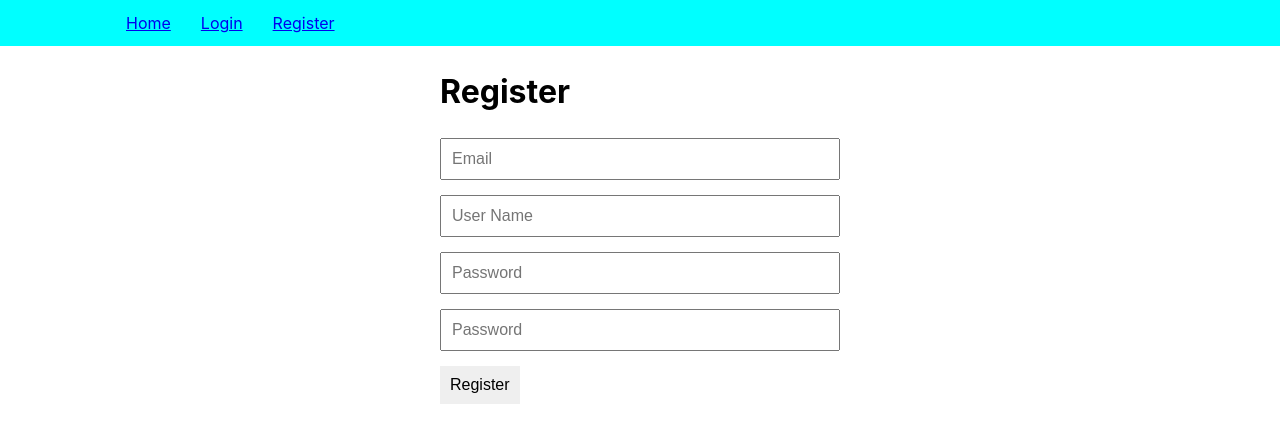
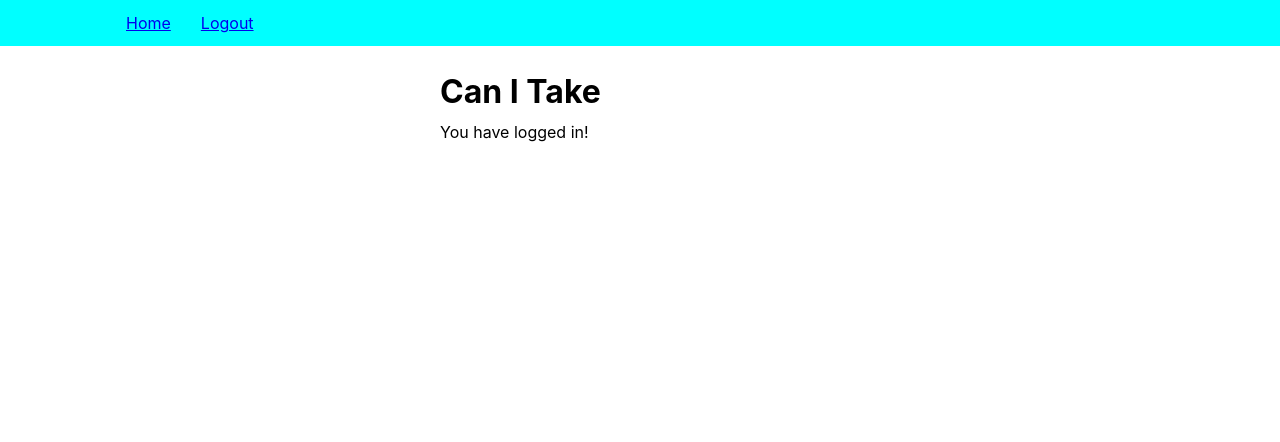
Before and after one commit to sudokid-software/can_i_take, a React (Create React App) app: page /register in a window 1280 px wide. Shown: the top 442 px of the page. Built offline with nearby package versions, Linux system fonts and the light colour scheme.

Commit message:
Started adding loggedin detection

```diff
--- a/src/components/Navigation/Navigation.js
+++ b/src/components/Navigation/Navigation.js
@@ -1,5 +1,5 @@
 import { Link } from "wouter";
-import React from "react";
+import React, { Fragment } from "react";
 
 import "./navigation.scss";
 
@@ -12,6 +12,8 @@ const Nav = () => {
             Home
           </Link>
         </li>
+        {true?<li><Link className="nav-link" href={"/logout"}>Logout</Link></li>
+          : <Fragment>
             <li>
               <Link className="nav-link" href={"/login"}>
                 Login
@@ -22,6 +24,8 @@ const Nav = () => {
                 Register
               </Link>
             </li>
+          </Fragment>
+          }
       </ol>
     </nav>
   );
--- a/src/containers/App/App.js
+++ b/src/containers/App/App.js
@@ -14,7 +14,7 @@ import './App.scss';
 const App = () => {
   return (
     <Switch>
-      <Route path="/register" component={() => <Register initialValues={registerInit()} /> }/>
+      <Route path="/register" component={() => true?<Main/>:<Register initialValues={registerInit()} /> }/>
       <Route path="/login" component={() => <Login initialValues={registerInit()} /> } />
       <Route path="/main" component={() => <Main initialValues={registerInit()} /> } />
       <Route path="/" component={Home}/>
--- a/src/containers/Auth/Form/AuthForm.js
+++ b/src/containers/Auth/Form/AuthForm.js
@@ -1,4 +1,4 @@
-import React, { useReducer, useState } from "react";
+import React, { useReducer, useState, Fragment } from "react";
 import PropTypes from "prop-types";
 import axios from 'axios';
 import { reducer, init } from "./auth-form.reducer";
@@ -40,8 +40,8 @@ const AuthForm = props => {
   };
 
   const onSubmitHandler = event => {
-    event.preventDefault();
     if (checkForErrors()) {
+      event.preventDefault();
       return;
     }
 
@@ -53,12 +53,13 @@ const AuthForm = props => {
   };
 
   const handleRegister = () => {
-    const {username, email, password1, password2} = formData;
+    const {username, email, password1, password2, company} = formData;
     axios.post('http://localhost:4000/api/user/register', {
       username,
       email,
       password1,
-      password2
+      password2,
+      company
     })
       .then(function (response) {
         console.log(response);
@@ -69,15 +70,29 @@ const AuthForm = props => {
   };
 
   const handleLogin = () => {
+    const {username, password1} = formData;
+    axios.post('http://localhost:4000/api/user/login', {
+      username,
+      password1,
+    })
+      .then(function (response) {
+        console.log(response);
+      })
+      .catch(function (error) {
+        console.log(error);
+      });
   };
 
   return (
-    <div className="auth-form">
+    <form className="auth-form">
       {props.heading ? <h1 className="auth-form--heading">{props.heading}</h1> : null}
       {/* Registration Email field */}
       {error!==''?<span>{error}</span>:null}
       {props.isRegister ? (
-        <input type="text" name="email" placeholder="Email" onChange={onChangeHandler} required />
+        <Fragment>
+          <input type="email" name="email" placeholder="Email" onChange={onChangeHandler} required />
+          <input type="text" name="company" placeholder="Company Code" onChange={onChangeHandler} />
+        </Fragment>
       ) : null}
       <input
         type="text"
@@ -104,7 +119,7 @@ const AuthForm = props => {
         />
       ) : null}
       <button onClick={onSubmitHandler}>{props.isRegister ? "Register" : "Login"}</button>
-    </div>
+    </form>
   );
 };
 
--- a/src/containers/Auth/Form/auth-form.reducer.js
+++ b/src/containers/Auth/Form/auth-form.reducer.js
@@ -3,7 +3,8 @@ const init = () =>{
     username: '',
     email: '',
     password1: '',
-    password2: ''
+    password2: '',
+    company: ''
   };
 };
 
@@ -12,7 +13,8 @@ const initialValues = {
     username: '',
     email: '',
     password1: '',
-    password2: ''
+    password2: '',
+    company: ''
   }
 };
 
```
Lines whose indentation alone changed are shown as unchanged.
